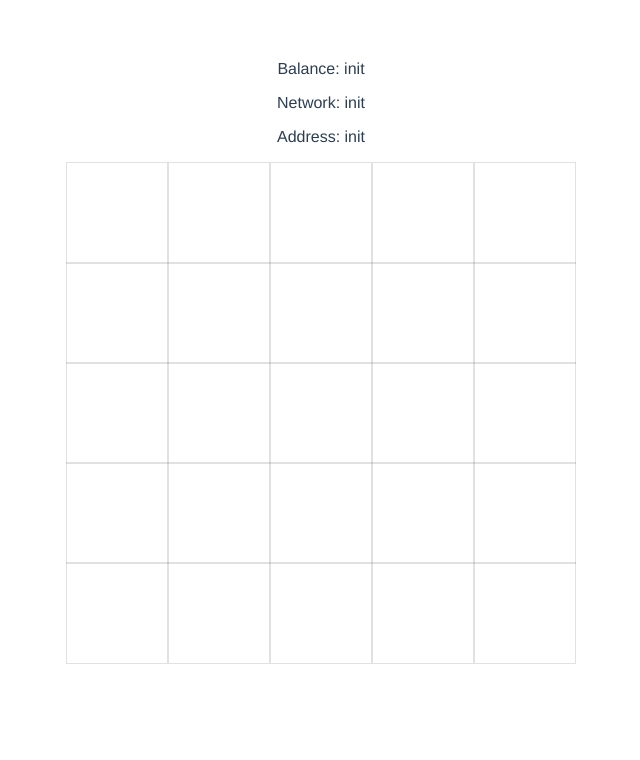
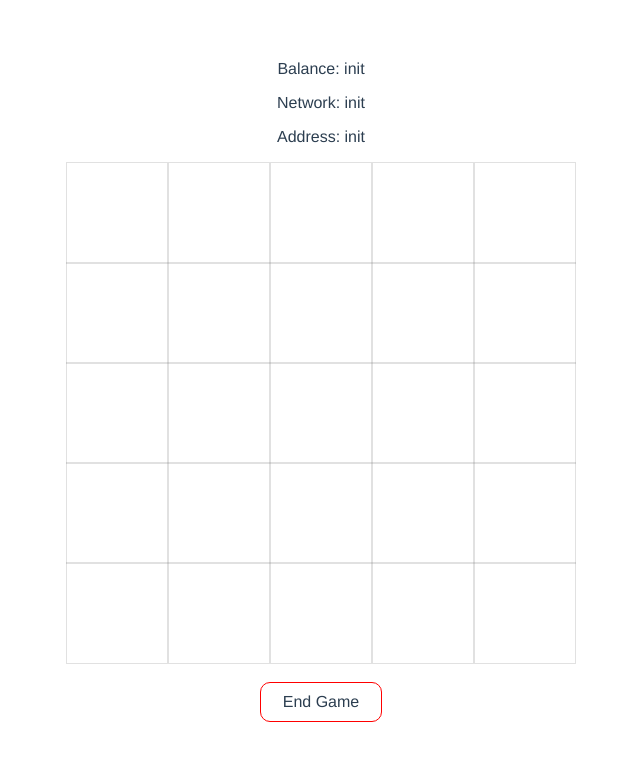
Before and after one commit to zksnake/zksnake-ui, a Vue app: page / in a window 1280 px wide. Shown: the top 760 px of the page, without its empty margins (319-959 px from the left). Built offline with nearby package versions, Linux system fonts and the light colour scheme.

Commit message:
add setup and end game

```diff
--- a/src/components/HelloWorld.vue
+++ b/src/components/HelloWorld.vue
@@ -4,20 +4,26 @@
     <div class="row" v-for="xc, x in cells" :key="'x-'+x">
       <div class="cell" :class="styleClass(x,y)"
         v-for="yc, y in xc" :key="'y-'+y" @click="click(x,y)">
-        <crossIcon class="icon" v-if="!cells[x][y] && !canClick(x,y, curPlayer)" style="opacity: 0.1; "></crossIcon>
+        <div v-if="setupGame" class="boomIcon">
+          <boomIcon class="icon"/>
+        </div>
+        <crossIcon class="icon" v-if="!setupGame&&!cells[x][y] && !canClick(x,y, curPlayer)" style="opacity: 0.1; "></crossIcon>
       </div>
     </div>
+    <div class="end" @click="endGame">End Game</div>
   </div>
 </template>
 
 <script>
 
 import crossIcon from '../icons/cross.vue'
+import boomIcon from '../icons/boom.vue'
 import WalletInfo from './WalletInfo.vue'
 import { web3, SensiletWallet } from '../web3'
 
 export default {
   components: {
+    boomIcon,
     crossIcon,
     WalletInfo
   },
@@ -26,6 +32,8 @@ export default {
   },
   data () {
     return {
+      setupGame: true,
+
       cells: [],
       curPlayer: 'q', // p or q
       lastCell: { // last position of p or q
@@ -50,7 +58,7 @@ export default {
       ['', '', '', '', '']
     ]
     this.cells = cells
-    // 初始化链
+    // TODO 初始化链
 
     // construct wallet
     const wallet = new SensiletWallet()
@@ -63,11 +71,19 @@ export default {
     // }
   },
   methods: {
+    endGame () {
+      // TODO end game
+    },
     click (x, y) {
+      if (this.setupGame) {
+        this.setupGame = false
+        // TODO get x, y and init chain
+        return
+      }
+
       if (!this.canClick(x, y, this.curPlayer)) return
       this.cells[x][y] = this.curPlayer
       this.lastCell[this.curPlayer] = [x, y]
-      // 上链
       this.nextPlayer()
     },
     canClick (x, y, player) {
@@ -141,4 +157,25 @@ export default {
 .cell.q{
   background-color: #FFCCCC !important;
 }
+
+.boomIcon{
+  opacity: 0;
+  padding: 12px;
+}
+.boomIcon:hover{
+  opacity: 0.6;
+}
+
+.boomIcon.icon{
+  top: 10px;
+}
+
+.end{
+  border: 1px solid red;
+  width: 100px;
+  border-radius: 10px;
+  margin: 20px auto;
+  padding: 10px;
+  cursor: pointer;
+}
 </style>
--- /dev/null
+++ b/src/icons/boom.vue
@@ -0,0 +1,14 @@
+<template>
+  <svg version="1.1" id="Layer_1" xmlns="http://www.w3.org/2000/svg"
+  xmlns:xlink="http://www.w3.org/1999/xlink" x="0px" y="0px" viewBox="0 0 122.88 103.74" style="enable-background:new 0 0 122.88 103.74" xml:space="preserve">
+  <g><path class="st0" d="M80.75,23.27l-5.49,9.51c12.78,16.46,14.41,32.95,4.9,49.42c-5.93,10.28-14.62,16.93-26.07,19.98 c-11.42,3.06-22.28,1.61-32.54-4.31C11.32,91.97,4.66,83.31,1.59,71.88c-3.09-11.44-1.7-22.24,4.18-32.42 c9.27-16.06,24.39-22.92,45.33-20.61l5.49-9.51c3.05,0.13,6.45,0.92,10.22,2.33l0.84-1.46c2.77-4.8,6.67-7.97,11.7-9.44 c5.04-1.49,9.72-0.77,14.35,1.69c18.21,9.66,2.63,28.12,16.64,37.46c1.84,1.22,4.73,1.74,8.43,1.9c0.54,0,1.19,0.21,1.88,0.61 c2.15,1.24,2.73,2.72,1.74,4.44c-1.05,1.82-3.25,2.71-6.61,2.62c-3.35-0.05-6.66-1.04-9.92-2.92c-16.51-9.53-3.55-28.1-16.43-37.02 c-5.76-3.99-11.22-1.64-15.69,6.11C76.41,18.09,78.74,20.62,80.75,23.27L80.75,23.27z"/></g></svg>
+</template>
+
+<script>
+export default {
+  name: 'HelloWorld'
+}
+</script>
+
+<style scoped scss>
+</style>
```
Also changed, not shown: src/icons/boom2.vue (added, +15 -0 lines).
